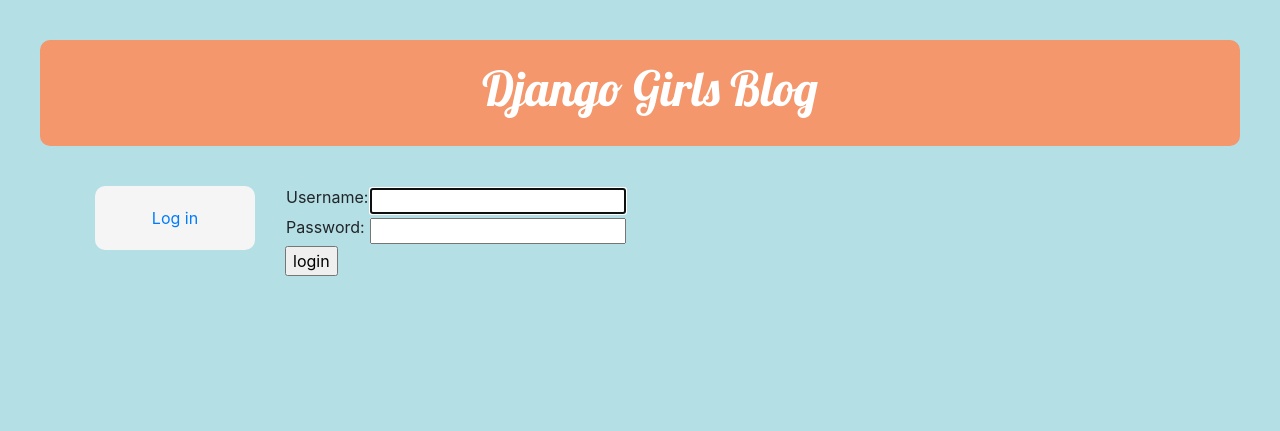
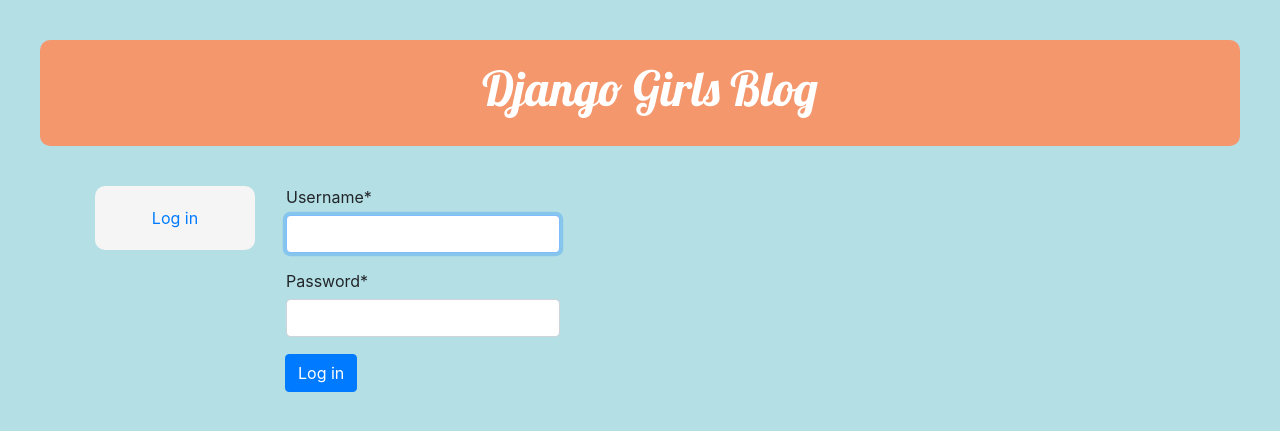
Before and after one commit to 4ka0/django_girls, a Django app: page /accounts/login/ in a window 1280 px wide. Shown: the top 431 px of the page. Run offline with Django 3.2, Linux system fonts and the light colour scheme; some libraries are stand-ins or nearby versions.

Commit message:
Updated styling

```diff
--- a/blog/templates/blog/add_comment_to_post.html
+++ b/blog/templates/blog/add_comment_to_post.html
@@ -1,10 +1,11 @@
 {% extends 'blog/base.html' %}
+{% load crispy_forms_tags %}
 
 {% block content %}
     <h1>New comment</h1>
     <form method="POST" class="post-form">
         {% csrf_token %}
-        {{ form.as_p }}
-        <button type="submit" class="btn btn-outline-primary">Add</button>
+        {{ form|crispy }}
+        <button type="submit" class="btn btn-primary">Add</button>
     </form>
 {% endblock %}
--- a/blog/templates/blog/post_edit.html
+++ b/blog/templates/blog/post_edit.html
@@ -1,12 +1,13 @@
 {% extends 'blog/base.html' %}
+{% load crispy_forms_tags %}
 
 {% block content %}
 
     <h2>New Post</h2>
     <form method="POST" class="post-form">
         {% csrf_token %}
-        {{ form.as_p }}
-        <button type="submit" class="btn btn-outline-primary">Save</button>
+        {{ form|crispy }}
+        <button type="submit" class="btn btn-primary">Save</button>
     </form>
 
 {% endblock %}
--- a/blog/templates/registration/login.html
+++ b/blog/templates/registration/login.html
@@ -1,4 +1,6 @@
 {% extends "blog/base.html" %}
+
+{% load crispy_forms_tags %}
 
 {% block content %}
 
@@ -10,16 +12,16 @@
     {% csrf_token %}
         <table>
             <tr>
-                <td>{{ form.username.label_tag }}</td>
-                <td>{{ form.username }}</td>
+
+                <td>{{ form.username|as_crispy_field }}</td>
             </tr>
             <tr>
-                <td>{{ form.password.label_tag }}</td>
-                <td>{{ form.password }}</td>
+
+                <td>{{ form.password|as_crispy_field }}</td>
             </tr>
         </table>
 
-        <input type="submit" value="login" />
+        <input type="submit" value="Log in" class="btn btn-primary"/>
         <input type="hidden" name="next" value="{{ next }}" />
     </form>
 
--- a/config/settings.py
+++ b/config/settings.py
@@ -39,7 +39,10 @@ INSTALLED_APPS = [
     'whitenoise.runserver_nostatic',
     'django.contrib.staticfiles',
     'blog.apps.BlogConfig',
+    'crispy_forms',
 ]
+
+CRISPY_TEMPLATE_PACK = 'bootstrap4'
 
 MIDDLEWARE = [
     'django.middleware.security.SecurityMiddleware',
```
Also changed, not shown: db.sqlite3.
